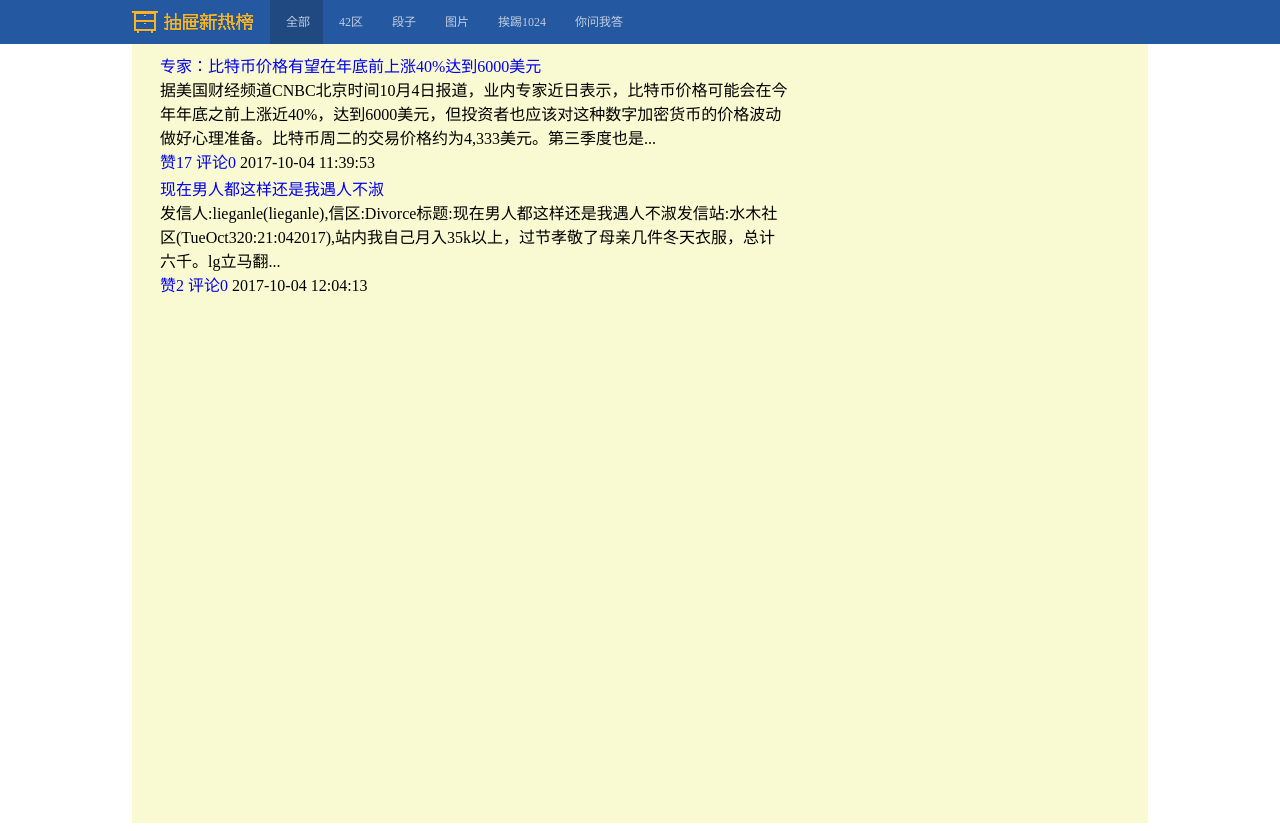
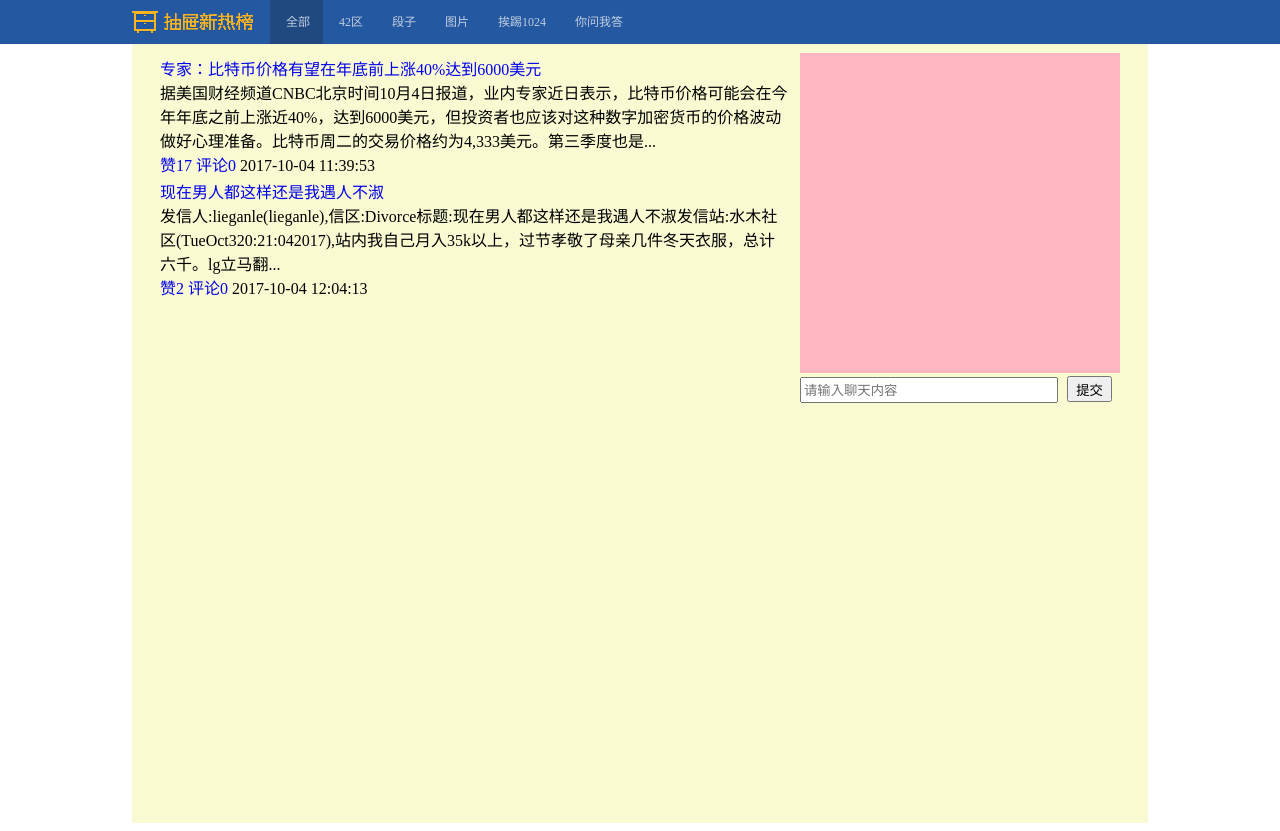
Before and after one commit to JiangLiruii/BBS, a Django app: page /index/ in a window 1280 px wide. Run offline with Django 3.2, Linux system fonts and the light colour scheme; data comes from the database, SQL or seed files in the repository; both versions use the stored data as it was after the commit.

Commit message:
Chat Room Function Added

```diff
--- a/BBS/urls.py
+++ b/BBS/urls.py
@@ -23,4 +23,7 @@
     url(r'^add_favor/', views.add_favor),
     url(r'^comment/', views.comment),
     url(r'^add_comment/', views.add_comment),
+    url(r'^chat/', views.chat),
+    url(r'^chat_history/', views.chat_history),
+    url(r'^chat_history_new/', views.chat_history_new),
 ]
--- a/app01/views.py
+++ b/app01/views.py
@@ -58,8 +58,43 @@
 
 def add_comment(request):
 	ret = {'status' : 0,'e':''}
-	nid = request.POST.get('nid')
-	contents = request.POST.get('ncomments')
-	obj = models.Reply.objects.create(content=contents,user=models.Admin.objects.get(id=request.session['current_user_id']),news=models.News.objects.get(id=nid))
-	ret['status'] = 1
-	return HttpResponse(json.dumps(str(ret['status'])))
+	try:
+		nid = request.POST.get('nid')
+		contents = request.POST.get('ncomments')
+		obj = models.Reply.objects.create(content=contents,user=models.Admin.objects.get(id=request.session['current_user_id']),news=models.News.objects.get(id=nid))
+		ret['status'] = 1
+	except Exception as e:
+		ret['e']=str(e)
+	return HttpResponse(json.dumps(ret))
+
+def chat(request):
+	ret = {'status': 0,'data':'', 'e': ''}
+	try:
+		chat_contents = request.POST.get('value')
+		user =models.Admin.objects.get(id=request.session['current_user_id'])
+		obj1=models.Chat.objects.create(content=chat_contents,user=user)
+		print(obj1.id,obj1.creat_date)
+		data= {'id':obj1.id,
+		       'content':obj1.content,
+		       'crate_date':obj1.creat_date,
+		       'user':user.user
+		       }
+		print(data)
+		ret['status'] = 1
+		ret['data']=data
+	except Exception as e:
+		ret['e']=str(e)
+	return HttpResponse(json.dumps(ret,cls=CJsonEncoder))
+
+def chat_history(request):
+	chat_history = models.Chat.objects.all().order_by('-id').values('id','content','user__user','creat_date')
+	return HttpResponse(json.dumps(list(chat_history),cls=CJsonEncoder))
+
+def chat_history_new(request):
+
+	last_id =request.POST.get('last_id')
+	obj =models.Chat.objects.filter(id__gt=last_id).values('id','content','user__user','creat_date')
+	if len(list(obj))>0:
+		list_ret=json.dumps(list(obj),cls=CJsonEncoder)
+		return HttpResponse(list_ret)
+	return HttpResponse(None)
--- a/static/css/BBS.css
+++ b/static/css/BBS.css
@@ -12,6 +12,7 @@
 }
 .part4{
     background-color: #c0cddf;
+    padding: 2px;
     font-size: small;
 }
 .head-content {
@@ -71,9 +72,46 @@
     padding: 6px 28px 60px;
     background-color: lightgoldenrodyellow;
 }
-.main-content .content-L {
+.main-content .content-news {
     width: 630px;
     overflow: hidden;
     margin-top: 3px;
     float: left;
 }
+.main-content .content-news .content-L{
+    width: 630px;
+    overflow: hidden;
+    margin-top: 3px;
+    float: left;
+}
+.main-content .content-R {
+    width: 330px;
+    overflow: hidden;
+    margin-top: 3px;
+    float: left;
+}
+.content-R .chat_history{
+    width: 310px;
+    height: 300px;
+    margin:0 10px;
+    background-color:lightpink;
+    padding: 10px;
+    overflow: scroll;
+}
+.content-R .chat_history div{
+    width: 260px;
+    margin: 0 auto;
+    border: dashed 1px;
+    background-color:pink;
+    padding: 15px;
+}
+.main-content .content-R .chat_now{
+    width: 250px;
+    height: 20px;
+    margin: 3px 2px 3px 10px;
+}
+.main-content .content-R .chat_submit{
+    width: 45px;
+    height: 26px;
+    margin: 3px ;
+}
--- a/templates/index.html
+++ b/templates/index.html
@@ -18,6 +18,7 @@
 {% endblock %}
 {% block body %}
     <div class="main-content">
+    <div class="content-news">
     {% for item in data %}
             <div class="content-L">
                 <div class="item">
@@ -40,8 +41,13 @@
                 </div>
                 </div>
             </div>
-
     {% endfor %}
+    </div>
+        <div class="content-R">
+            <div class="chat_history" ></div>
+            <input type="text" class="chat_now" placeholder="请输入聊天内容">
+            <input type= "button" class="chat_submit" onclick="Submit_Chart()" value="提交">
+        </div>
     </div>
 {% endblock %}
 {% block js %}
@@ -95,12 +101,95 @@
                        alert("评论成功");
                        $('.part4').removeClass('hide');
                        location.reload();}
-
                    else{
                        alert("错误")
                    }
                }
            })
        }
+       function Submit_Chart() {
+           var value = $('.chat_now').val();
+{#           console.log(value);#}
+           $.ajax({
+               url:'/chat/',
+               type:'POST',
+               data:{value:value},
+               success:function (callback) {
+                   var ret = jQuery.parseJSON(callback);
+                   if(ret['status']===1){
+                       console.log(ret.data);
+                        var username = ret.data.user;
+                        var content = value;
+                        var creat_date = ret.data.crate_date;
+                        var temp ='<div>'+username+'--'+content+'--'+creat_date+'</div>';
+                        console.log(temp);
+                        $('.chat_history').append(temp);
+
+                       window.last_id=ret.data.id
+                   }
+                   else{
+                       alert(ret['e'])
+                   }
+                    var height=document.getElementsByClassName('chat_history')[0].scrollHeight;
+                    $('.chat_history').scrollTop(height);
+
+               }
+           })
+
+       }
+    setInterval('going()',2000);
+    window.is_first=true;
+    function going() {
+        if(window.is_first)
+            $.ajax({
+                url:'/chat_history/',
+                type:'POST',
+                success:function (callback) {
+{#                    console.log(callback);#}
+                    var data = jQuery.parseJSON(callback);
+                    window.last_id=data[0].id;
+                    data.reverse();
+                    $.each(data,function (k,v) {
+{#                        console.log(v);#}
+                        var username = v.user__user;
+                        var content = v.content;
+                        var creat_date = v.creat_date;
+                        var temp ='<div>'+username+'--'+content+'--'+creat_date+'</div>';
+{#                        console.log(temp);#}
+                        $('.chat_history').append(temp);
+
+                    });
+                    window.is_first=false;
+                    var height=document.getElementsByClassName('chat_history')[0].scrollHeight;
+                    $('.chat_history').scrollTop(height);
+                }
+            });
+        else{
+            $.ajax({
+                url:'/chat_history_new/',
+                type:'POST',
+                data:{last_id:window.last_id},
+                success:function (callback) {
+                    if (callback) {
+                        var data = jQuery.parseJSON(callback);
+                        if (data.length > 0) {
+                            console.log(data);
+                            window.last_id = data[data.length - 1].id;
+                            console.log(window.last_id);
+                            $.each(data, function (k, v) {
+                                var username = v.user__user;
+                                var content = v.content;
+                                var creat_date = v.creat_date;
+                                var temp = '<div>' + username + '--' + content + '--' + creat_date + '</div>';
+                                $('.chat_history').append(temp)
+                            })
+                        }
+                        var height = document.getElementsByClassName('chat_history')[0].scrollHeight;
+                        $('.chat_history').scrollTop(height);
+                    }
+                }
+            })
+        }
+    }
     </script>
 {% endblock %}
```
Also changed, not shown: db.sqlite3.
